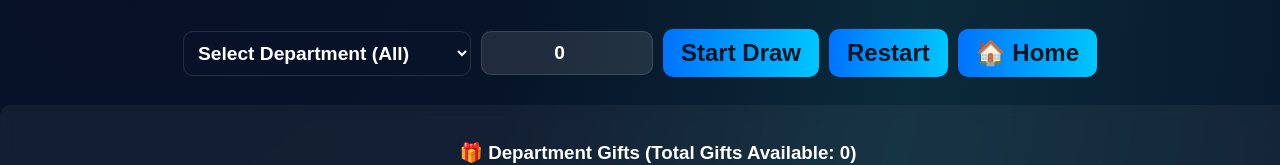
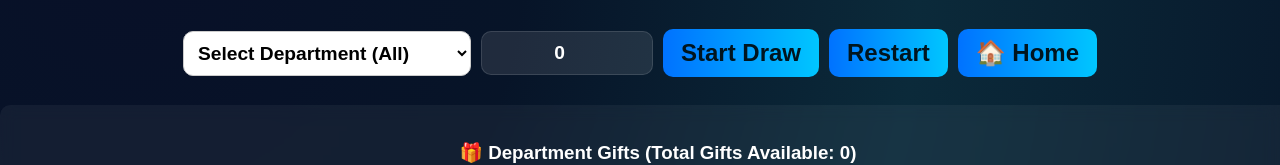
Before and after one commit to josephdamilare01/Raffle_draw_p, a plain HTML site: page raffle_output.html in a window 1280 px wide. Shown: the part 199-364 px from the top of the page. Drawn offline with nearby package versions, Linux system fonts and the light colour scheme.

Commit message:
Update raffle_output.html
Signed-off-by: Adekunle Joseph Damilare <106837889+josephdamilare01@users.noreply.github.com>

```diff
--- a/raffle_output.html
+++ b/raffle_output.html
@@ -346,7 +346,7 @@
                 </div>
 
                 <div class="btns">
-                    <select id="departmentSelect" class="btn" style="background:transparent;color:white;border:1px solid rgba(255,255,255,0.12);padding:10px;border-radius:10px;font-size:1.2rem;">
+                    <select id="departmentSelect" class="btn" style="background:white;color:black;border:1px solid #ccc;padding:10px;border-radius:10px;font-size:1.2rem;">
                         <option value="">Select Department (All)</option>
                     </select>
 
```
